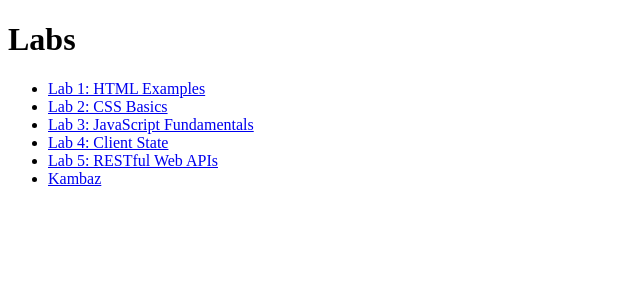
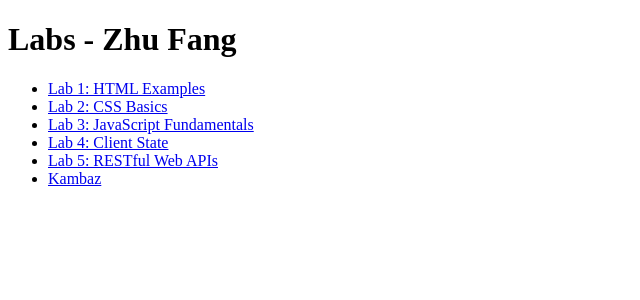
Before and after one commit to Yuwui4/webdev-client, a Next.js app: page /labs in a window 1280 px wide. Shown: the top 300 px of the page, without its empty margins (0-640 px from the left). Built offline with nearby package versions, Linux system fonts and the light colour scheme.

Commit message:
fixing up A1 autochecker

```diff
--- a/app/labs/TOC.tsx
+++ b/app/labs/TOC.tsx
@@ -22,7 +22,7 @@ export default function TOC() {
       </li>
 
       <li>
-        <Link href="/labs/lab4">Lab 4</Link>
+        <Link href="/labs/lab4" id="id wd-lab4-link">Lab 4</Link>
       </li>
 
       <li>
--- a/app/labs/lab1/Images.tsx
+++ b/app/labs/lab1/Images.tsx
@@ -23,7 +23,7 @@ export default function Images() {
       Loading a personal local image:
       <br />
       <img
-        id="wd-teslabot"
+        id="wd-your-image"
         src="/images/EnaBG2.png"
         height="300px"
         alt="Ena from Project Sekai, a relatable card art"
--- a/app/labs/page.tsx
+++ b/app/labs/page.tsx
@@ -3,7 +3,7 @@ import Link from "next/link";
 export default function Labs() {
   return (
     <div id="wd-labs">
-      <h1>Labs</h1>
+      <h1>Labs - Zhu Fang</h1>
       <ul>
         <li>
           <Link href="/labs/lab1">Lab 1: HTML Examples</Link>
@@ -15,7 +15,7 @@ export default function Labs() {
           <Link href="/labs/lab3">Lab 3: JavaScript Fundamentals</Link>
         </li>
         <li>
-          <Link href="/labs/lab4">Lab 4: Client State</Link>
+          <Link href="/labs/lab4" id="id wd-lab4-link">Lab 4: Client State</Link>
         </li>
         <li>
           <Link href="/labs/lab5">Lab 5: RESTful Web APIs</Link>
```
